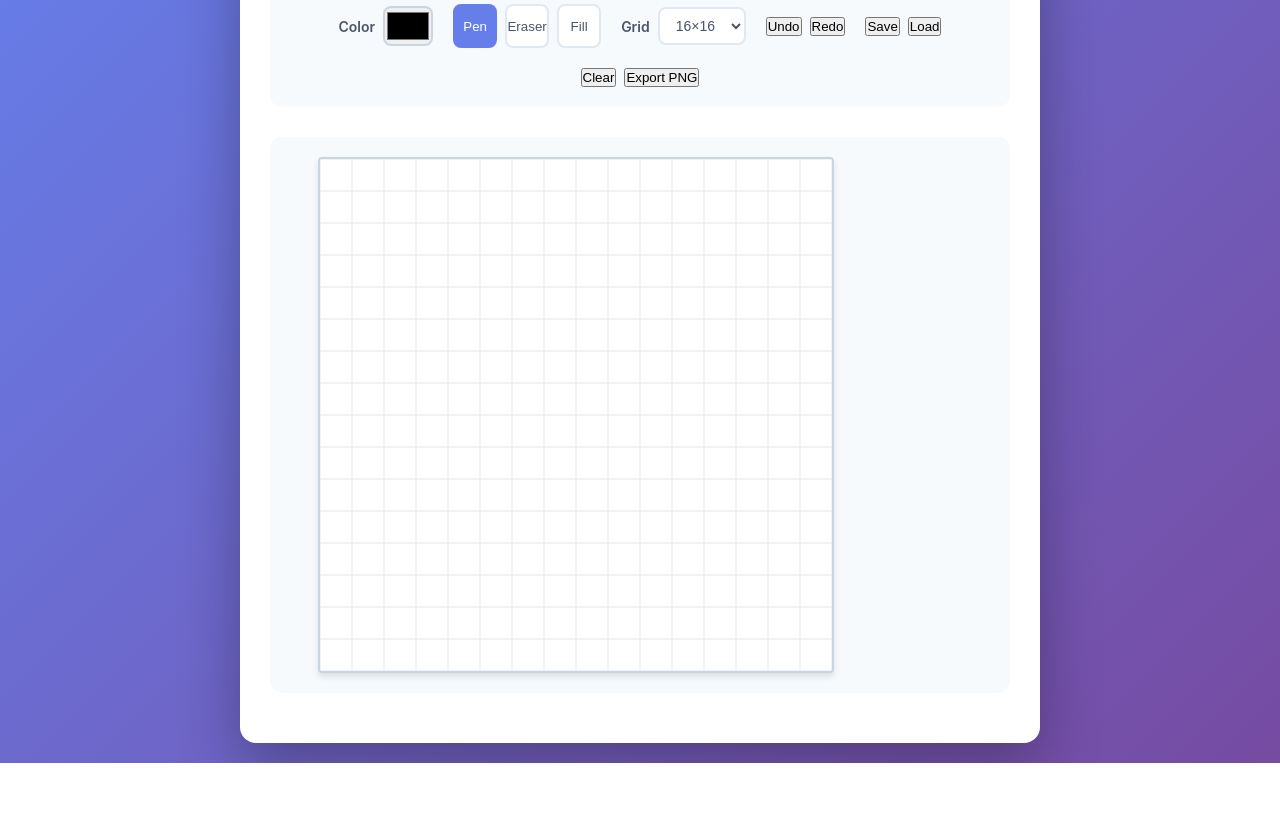
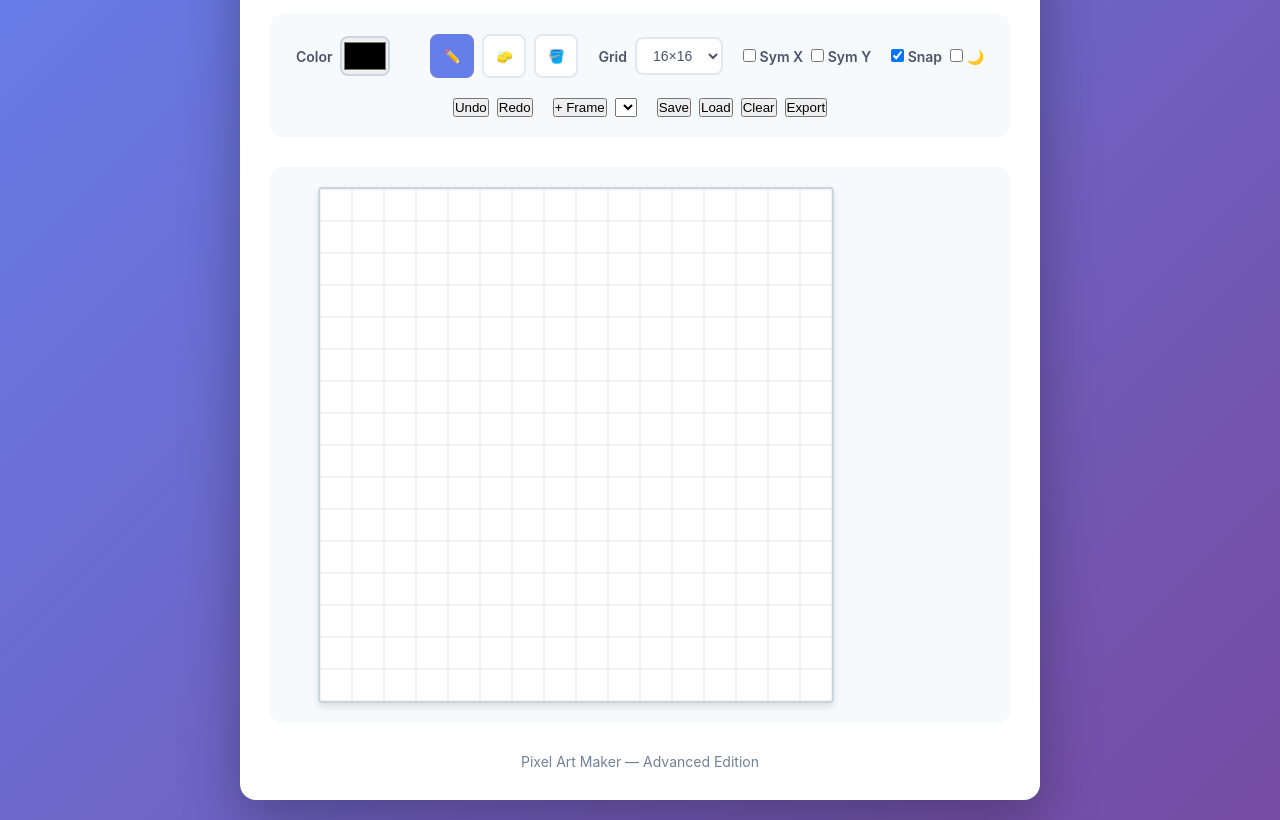
Before and after one commit to Sonny-Bolton/Pixel-Art-Maker, a plain HTML site: page index.html in a window 1280 px wide. Shown: the part 105-925 px from the top of the page. Before the commit the page ends 868 px from the top, so only its background shows below. Drawn offline with Linux system fonts and the light colour scheme.

Commit message:
Update index.html

```diff
--- a/index.html
+++ b/index.html
@@ -2,13 +2,14 @@
 <html lang="en">
 <head>
   <meta charset="UTF-8" />
-  <meta name="viewport" content="width=device-width, initial-scale=1.0"/>
   <title>Pixel Art Maker</title>
   <link rel="stylesheet" href="style.css" />
 </head>
 <body>
   <div class="container">
-    <h1>Pixel Art Maker</h1>
+    <header>
+      <h1>Pixel Art Maker</h1>
+    </header>
 
     <div class="toolbar">
       <div class="tool-group">
@@ -16,10 +17,12 @@
         <input type="color" id="colorPicker" value="#000000">
       </div>
 
+      <div class="tool-group palette" id="palette"></div>
+
       <div class="tool-group">
-        <button id="penTool" class="tool-btn active">Pen</button>
-        <button id="eraserTool" class="tool-btn">Eraser</button>
-        <button id="fillTool" class="tool-btn">Fill</button>
+        <button id="penTool" class="tool-btn active">✏️</button>
+        <button id="eraserTool" class="tool-btn">🧽</button>
+        <button id="fillTool" class="tool-btn">🪣</button>
       </div>
 
       <div class="tool-group">
@@ -32,18 +35,30 @@
       </div>
 
       <div class="tool-group">
+        <label><input type="checkbox" id="symX"> Sym X</label>
+        <label><input type="checkbox" id="symY"> Sym Y</label>
+      </div>
+
+      <div class="tool-group">
+        <label><input type="checkbox" id="gridSnap" checked> Snap</label>
+        <label><input type="checkbox" id="darkMode"> 🌙</label>
+      </div>
+
+      <div class="tool-group">
         <button id="undoBtn">Undo</button>
         <button id="redoBtn">Redo</button>
       </div>
 
       <div class="tool-group">
-        <button id="saveBtn">Save</button>
-        <button id="loadBtn">Load</button>
+        <button id="addFrameBtn">+ Frame</button>
+        <select id="frameSelect"></select>
       </div>
 
       <div class="tool-group">
+        <button id="saveBtn">Save</button>
+        <button id="loadBtn">Load</button>
         <button id="clearBtn">Clear</button>
-        <button id="exportBtn">Export PNG</button>
+        <button id="exportBtn">Export</button>
       </div>
     </div>
 
@@ -51,6 +66,10 @@
       <canvas id="pixelCanvas"></canvas>
       <canvas id="zoomCanvas"></canvas>
     </div>
+
+    <footer>
+      <p>Pixel Art Maker — Advanced Edition</p>
+    </footer>
   </div>
 
   <script src="script.js"></script>
```
